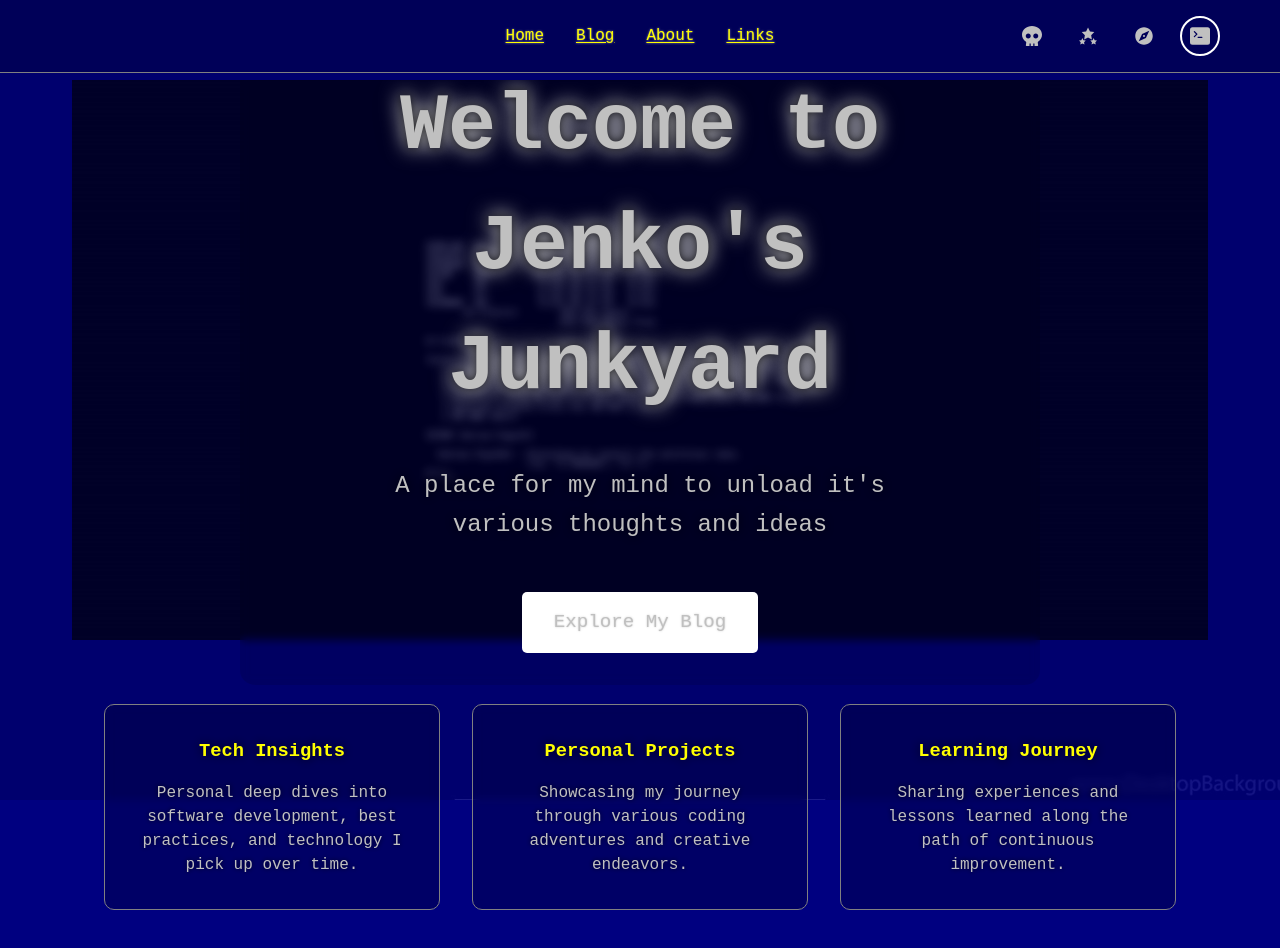
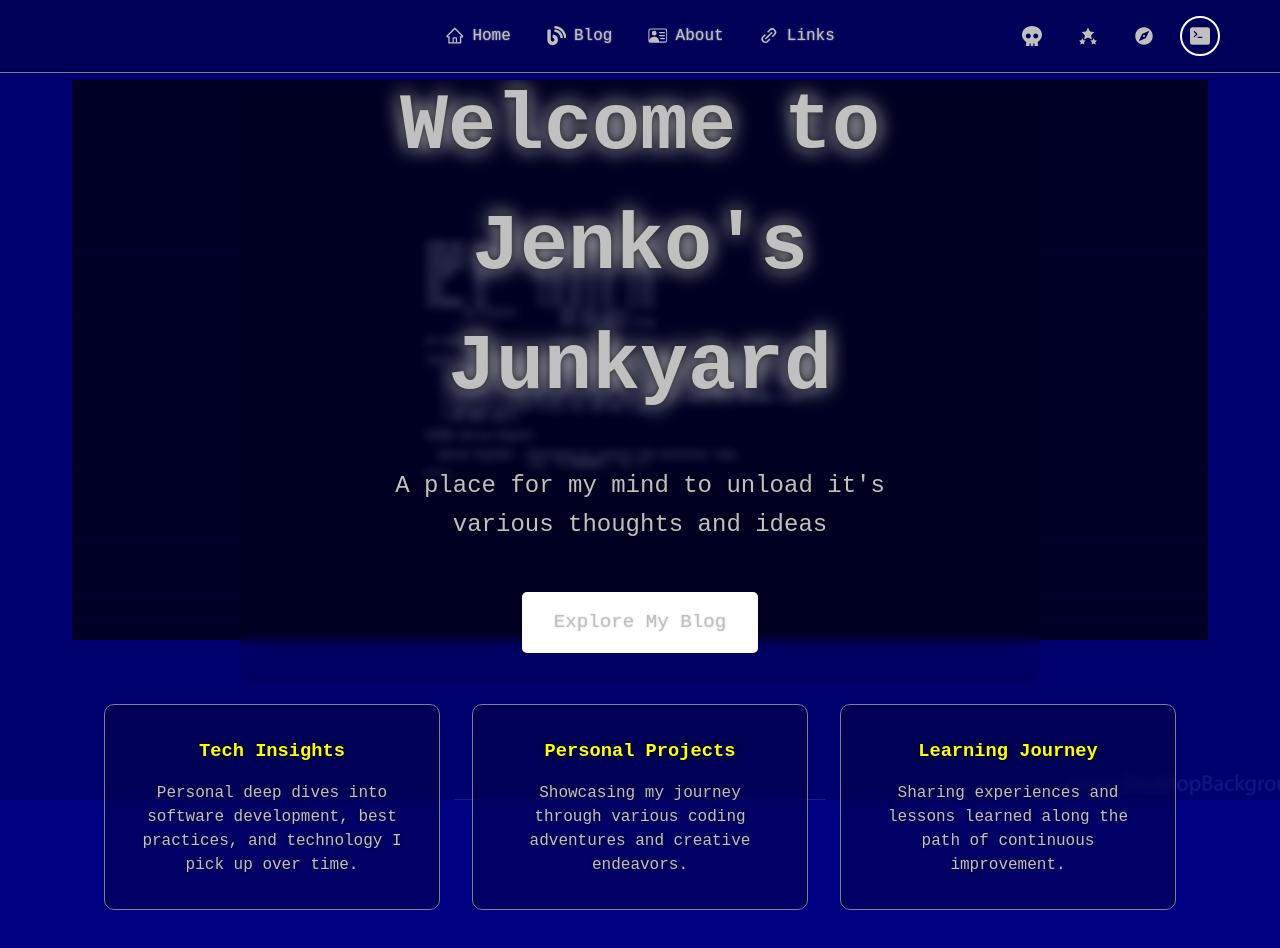
Before and after one commit to ParagonJenko/blog-alexjenkinson, a React (Vite) app: page / in a window 1280 px wide. Shown: the top 948 px of the page. Built offline with nearby package versions, Linux system fonts and the light colour scheme.

Commit message:
Enhance Navbar with icon-based navigation and improved styling

```diff
--- a/src/components/Navbar.tsx
+++ b/src/components/Navbar.tsx
@@ -1,4 +1,8 @@
 import { useState } from 'react';
+import { AiOutlineHome } from 'react-icons/ai';
+import { BiLinkAlt } from 'react-icons/bi';
+import { BsPersonVcard } from 'react-icons/bs';
+import { FaBlog } from 'react-icons/fa';
 import { Link } from 'react-router-dom';
 import styled from 'styled-components';
 import { ThemeName } from '../themes';
@@ -33,7 +37,8 @@ const NavContainer = styled.div`
 
 const NavLinks = styled.div<{ $isOpen: boolean }>`
 	display: flex;
-	gap: 2rem;
+	gap: 1.5rem;
+	align-items: center;
 
 	@media (min-width: 769px) {
 		position: absolute;
@@ -43,7 +48,7 @@ const NavLinks = styled.div<{ $isOpen: boolean }>`
 
 	@media (max-width: 768px) {
 		position: fixed;
-		top: 72px; // Height of navbar
+		top: 72px;
 		left: 0;
 		right: 0;
 		background-color: ${({ theme }) => `${theme.secondary}ee`};
@@ -56,24 +61,59 @@ const NavLinks = styled.div<{ $isOpen: boolean }>`
 		transition: transform 0.3s ease-in-out;
 		border-bottom: 1px solid ${({ theme }) => theme.border};
 	}
+`;
 
-	a {
+const NavLink = styled(Link)`
+	display: flex;
+	align-items: center;
+	justify-content: center;
+	gap: 0.5rem;
+	padding: 0.5rem;
+	color: ${({ theme }) => theme.text};
+	text-decoration: none;
 	position: relative;
+	border: 2px solid transparent;
+	border-radius: 2rem;
+	transition: all 0.3s ease;
+	font-family: ${({ theme }) => theme.font};
+	min-width: 2.5rem;
+	height: 2.5rem;
+
+	svg {
+		width: 1.2rem;
+		height: 1.2rem;
+	}
+
+	span {
+		@media (max-width: 768px) {
+			display: inline;
+		}
+	}
+
+	&:hover,
+	&:focus {
+		border-color: ${({ theme }) => theme.accent};
+		color: ${({ theme }) => theme.accent};
+		transform: scale(1.1);
+		outline: none;
+	}
 
 	&:after {
 		content: '';
 		position: absolute;
-			bottom: -5px;
-			left: 0;
-			width: 0;
-			height: 2px;
+		top: -2px;
+		left: -2px;
+		right: -2px;
+		bottom: -2px;
+		border-radius: 2rem;
 		background: ${({ theme }) => theme.accent};
-			transition: width 0.3s ease;
+		opacity: 0;
+		transition: opacity 0.3s ease;
+		z-index: -1;
 	}
 
 	&:hover:after {
-			width: 100%;
-		}
+		opacity: 0.1;
 	}
 `;
 
@@ -119,6 +159,13 @@ const HamburgerButton = styled.button<{ $isOpen: boolean }>`
 const Navbar = ({ currentTheme, setTheme }: NavbarProps) => {
 	const [isOpen, setIsOpen] = useState(false);
 
+	const navItems = [
+		{ to: '/', icon: <AiOutlineHome />, label: 'Home' },
+		{ to: '/blog', icon: <FaBlog />, label: 'Blog' },
+		{ to: '/about', icon: <BsPersonVcard />, label: 'About' },
+		{ to: '/links', icon: <BiLinkAlt />, label: 'Links' },
+	];
+
 	const toggleMenu = () => {
 		setIsOpen(!isOpen);
 	};
@@ -136,18 +183,12 @@ const Navbar = ({ currentTheme, setTheme }: NavbarProps) => {
 					<span />
 				</HamburgerButton>
 				<NavLinks $isOpen={isOpen}>
-					<Link to='/' onClick={closeMenu}>
-						Home
-					</Link>
-					<Link to='/blog' onClick={closeMenu}>
-						Blog
-					</Link>
-					<Link to='/about' onClick={closeMenu}>
-						About
-					</Link>
-					<Link to='/links' onClick={closeMenu}>
-						Links
-					</Link>
+					{navItems.map(({ to, icon, label }) => (
+						<NavLink key={to} to={to} onClick={closeMenu}>
+							{icon}
+							<span>{label}</span>
+						</NavLink>
+					))}
 				</NavLinks>
 				<ThemeSwitcher currentTheme={currentTheme} setTheme={setTheme} />
 			</NavContainer>
```
Lines whose indentation alone changed are shown as unchanged.
